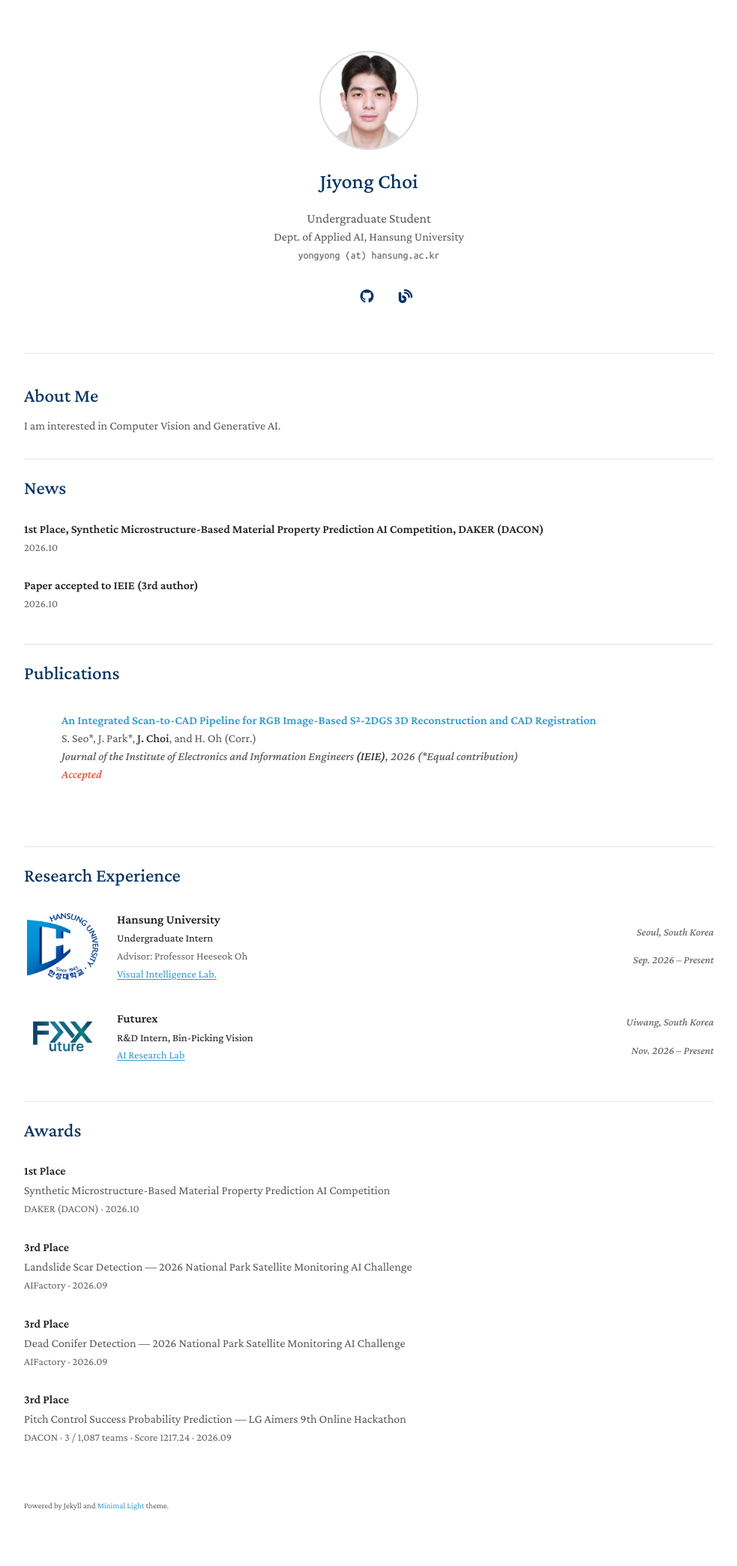
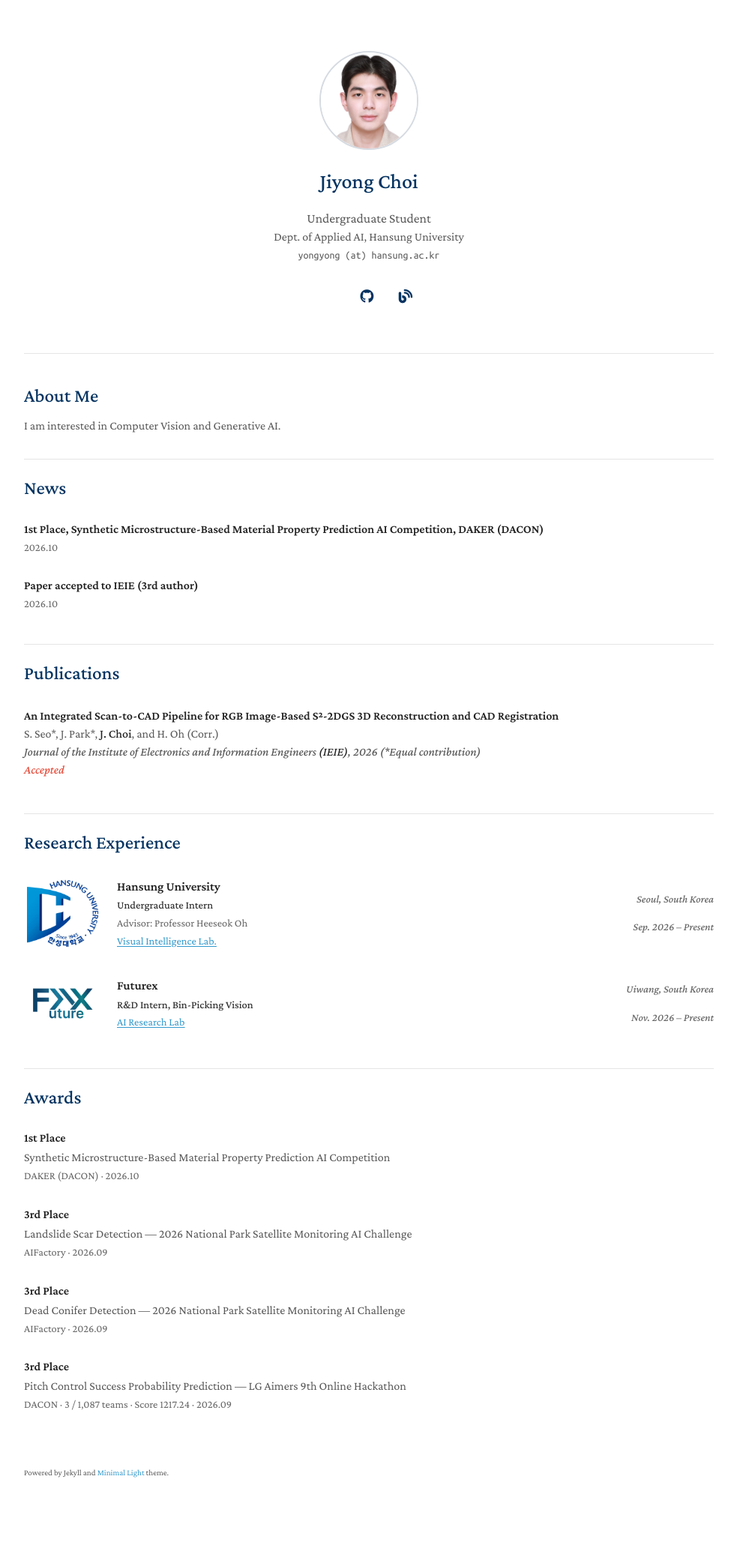
Before and after one commit to YONGJI04/yongji04.github.io, a Jekyll site: the page built from index.md, in a window 1280 px wide. Shown: the whole page at 75% size, without its empty margins (148-1131 px from the left). Built offline with Jekyll 4.4.1, drawn with Linux system fonts in a browser that asks for light colours; a style sheet for code colours, icons or effects is not loaded; our own code applies the rules of GitHub Pages for plain Markdown files; after the commit the page ends 2045 px from its top, so only the background shows below that.

Commit message:
Site: left-align publications without a teaser and drop the empty title link

```diff
--- a/_includes/publications.md
+++ b/_includes/publications.md
@@ -5,18 +5,20 @@
 
 {% for link in site.data.publications.main %}
 
-<li>
+<li{% unless link.image %} style="min-height: 0; padding: 14px 0; margin: 0;"{% endunless %}>
 <div class="pub-row">
+  {% if link.image %}
   <div class="col-sm-3 abbr" style="position: relative;padding-right: 15px;padding-left: 15px;">
-    {% if link.image %}
     <img src="{{ link.image }}" class="teaser img-fluid z-depth-1" style="width=100;height=40%">
     {% if link.conference_short %}
     <abbr class="badge">{{ link.conference_short }}</abbr>
     {% endif %}
-    {% endif %}
   </div>
   <div class="col-sm-9" style="position: relative;padding-right: 15px;padding-left: 20px;">
-      <div class="title"><a href="{{ link.pdf }}">{{ link.title }}</a></div>
+  {% else %}
+  <div class="col-sm-9" style="position: relative;padding: 0;">
+  {% endif %}
+      <div class="title">{% if link.pdf %}<a href="{{ link.pdf }}">{{ link.title }}</a>{% else %}<span style="color: #222;">{{ link.title }}</span>{% endif %}</div>
       <div class="author">{{ link.authors }}</div>
       <div class="periodical"><em>{{ link.conference }}</em>
       </div>
@@ -43,7 +45,7 @@
   </div>
 </div>
 </li>
-<br>
+{% if link.image %}<br>{% endif %}
 
 {% endfor %}
 
```
